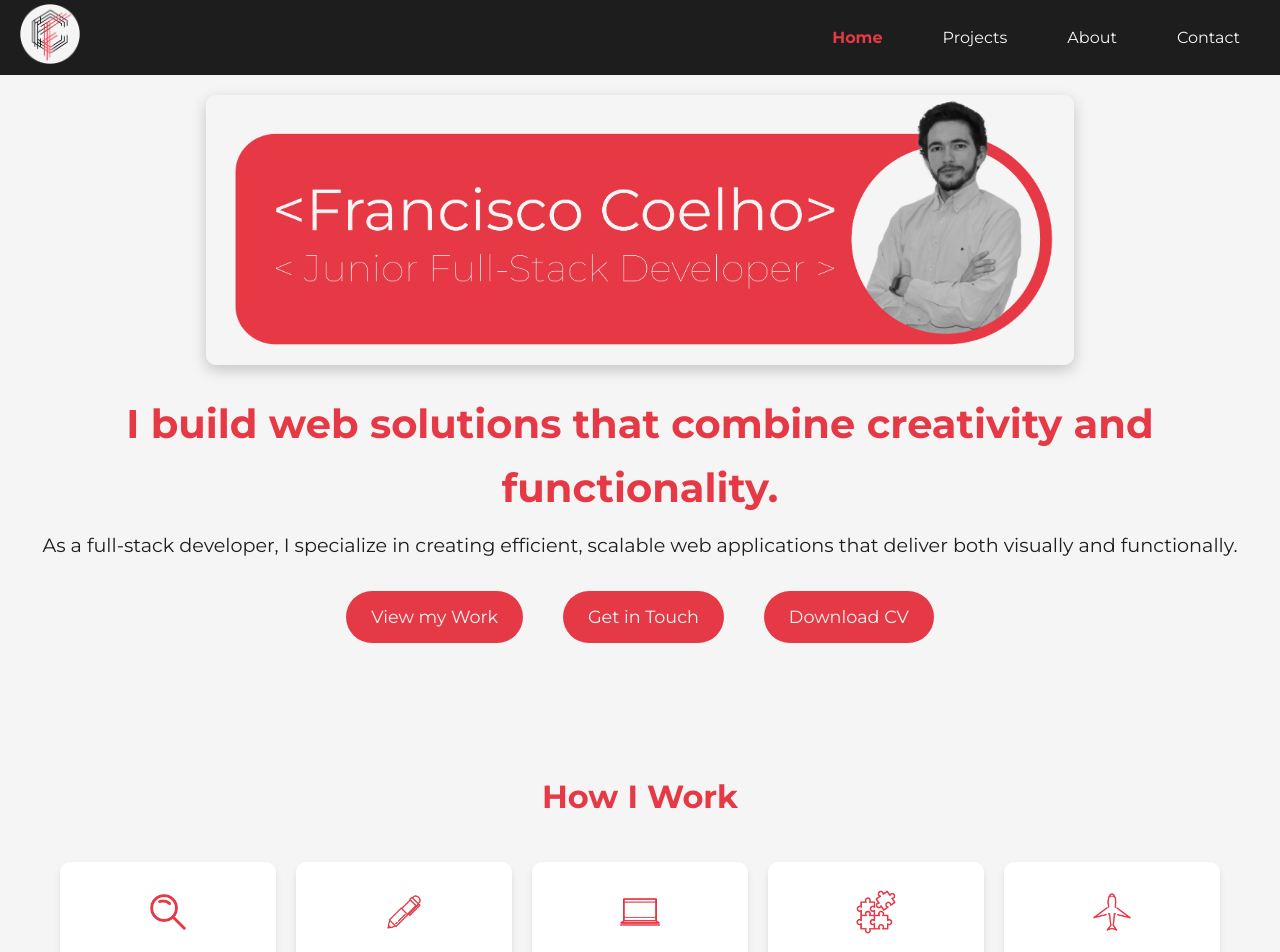
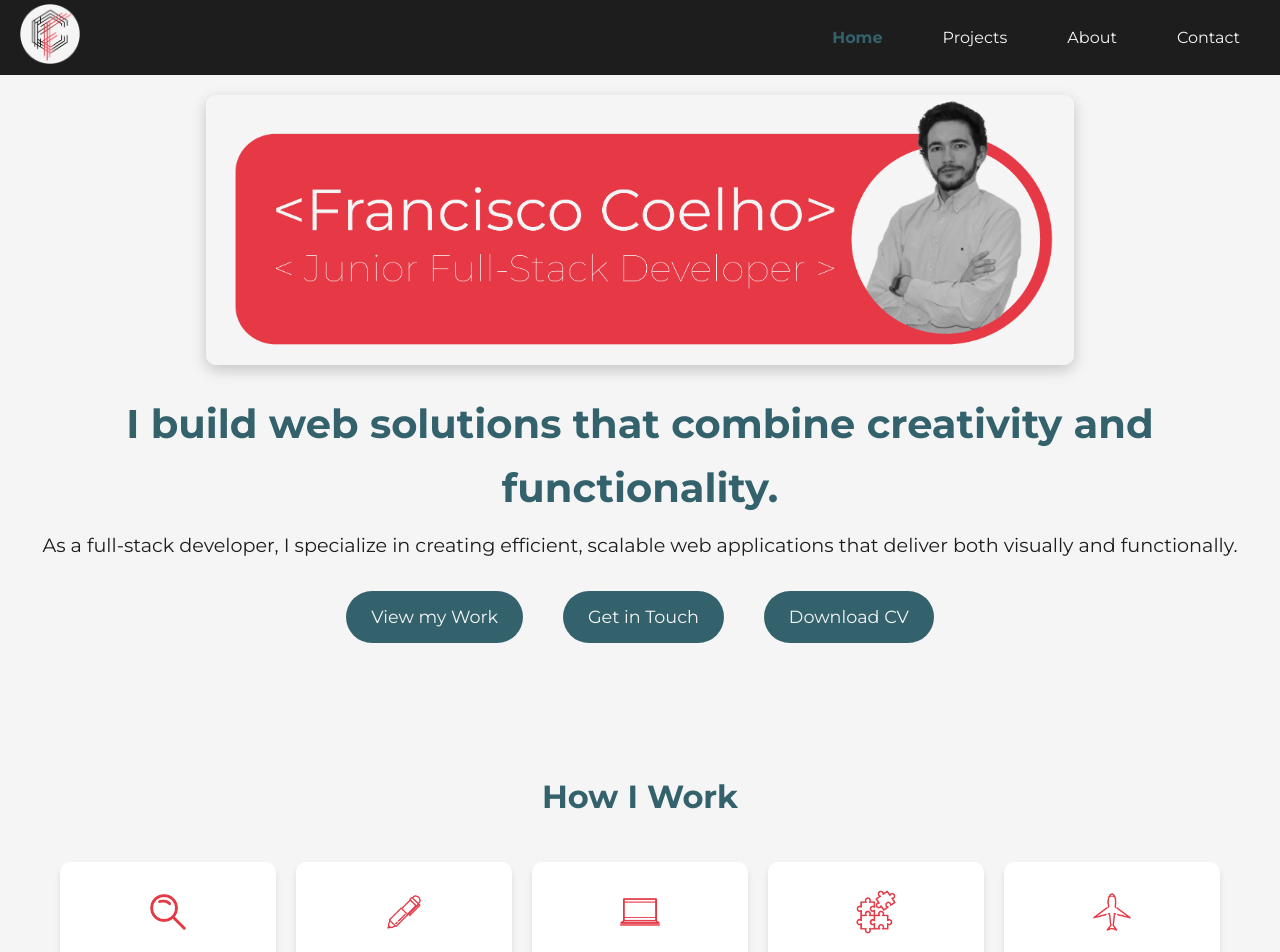
Before and after one commit to coelhof12/coelhof12.github.io, a React (Create React App) app: page /projects in a window 1280 px wide. Shown: the top 952 px of the page. Built offline with nearby package versions, Linux system fonts and the light colour scheme.

Commit message:
Replaced color theme

```diff
--- a/src/index.css
+++ b/src/index.css
@@ -21,13 +21,13 @@ body {
 h1 {
   font-size: 2.5rem;
   margin: 20px 0;
-  color: #E63946;
+  color: #34626c;
 }
 
 h2 {
   font-size: 2rem;
   margin: 18px 0;
-  color: #E63946;
+  color: #34626c;
 }
 
 h3 {
@@ -51,7 +51,7 @@ p {
 }
 
 a {
-  color: #E63946;
+  color: #34626c;
   text-decoration: none;
 }
 
@@ -65,7 +65,7 @@ a:hover {
   padding: 12px 25px;
   font-size: 1.1rem;
   color: #F5F5F5;
-  background-color: #E63946;
+  background-color: #34626c;
   border: none;
   border-radius: 30px;
   cursor: pointer;
--- a/src/pages/Home.js
+++ b/src/pages/Home.js
@@ -80,7 +80,7 @@ function Home() {
       <div className="github-stats">
         <h2>My GitHub Stats</h2>
         <img
-          src="https://github-readme-stats.vercel.app/api?username=coelhof12&show_icons=true&hide_border=true&bg_color=1D1D1D&title_color=E63946&text_color=F5F5F5&icon_color=E63946"
+          src="https://github-readme-stats.vercel.app/api?username=coelhof12&show_icons=true&hide_border=true&bg_color=1D1D1D&title_color=34626c&text_color=F5F5F5&icon_color=34626c"
           alt="GitHub Stats"
         />
       </div>
@@ -88,7 +88,7 @@ function Home() {
       {/* GitHub Top Languages Section */}
       <div className="github-languages">
         <img
-          src="https://github-readme-stats.vercel.app/api/top-langs/?username=coelhof12&layout=compact&hide_border=true&bg_color=1D1D1D&title_color=E63946&text_color=F5F5F5&icon_color=E63946"
+          src="https://github-readme-stats.vercel.app/api/top-langs/?username=coelhof12&layout=compact&hide_border=true&bg_color=1D1D1D&title_color=34626c&text_color=F5F5F5&icon_color=34626c"
           alt="Top Languages"
         />
       </div>
--- a/src/styles/App.css
+++ b/src/styles/App.css
@@ -13,7 +13,7 @@
 
 .about-intro h1 {
   font-family: 'Montserrat', sans-serif;
-  color: #E63946;
+  color: #34626c;
   text-transform: uppercase;
   margin-bottom: 20px;
 }
@@ -106,7 +106,7 @@
   left: 20px;
   width: 2px;
   height: 100%;
-  background-color: #E63946;
+  background-color: #34626c;
 }
 
 /* Timeline item styling */
@@ -114,7 +114,7 @@
   position: relative;
   padding: 20px;
   background-color: #fff;
-  border-left: 5px solid #E63946;
+  border-left: 5px solid #34626c;
   box-shadow: 0 4px 6px rgba(0, 0, 0, 0.1);
   opacity: 0;
   transform: translateY(50px);
@@ -122,7 +122,7 @@
 }
 
 .timeline-item h3 {
-  color: #E63946;
+  color: #34626c;
   font-weight: bold;
   margin-bottom: 10px;
 }
@@ -140,7 +140,7 @@
   top: 20px;
   width: 15px;
   height: 15px;
-  background-color: #E63946;
+  background-color: #34626c;
   border-radius: 50%;
   box-shadow: 0 0 0 4px #F5F5F5;
 }
--- a/src/styles/Components.css
+++ b/src/styles/Components.css
@@ -41,13 +41,13 @@ body, .main-content {
 }
 
 .navbar-links a:hover {
-  background-color: #E63946;
+  background-color: #34626c;
   color: #fff;
 }
 
 /* Active link styling */
 .navbar-links a.active {
-  color: #E63946;
+  color: #34626c;
   font-weight: bold;
 }
 
@@ -134,7 +134,7 @@ body, .main-content {
 }
 
 .footer-links a:hover {
-  color: #E63946;
+  color: #34626c;
 }
 
 .footer-copyright p {
--- a/src/styles/Contacts.css
+++ b/src/styles/Contacts.css
@@ -9,7 +9,7 @@
 .contact-container h1 {
   font-size: 3rem; /* Larger title for impact */
   margin-bottom: 30px;
-  color: #E63946;
+  color: #34626c;
   font-weight: 700;
 }
 
@@ -69,7 +69,7 @@
 
 .form-group input:focus,
 .form-group textarea:focus {
-  border-color: #E63946;
+  border-color: #34626c;
   box-shadow: 0 4px 8px rgba(230, 57, 70, 0.3);
   outline: none;
 }
@@ -90,13 +90,13 @@
   top: -10px;
   left: 10px;
   font-size: 0.85rem;
-  color: #E63946;
+  color: #34626c;
 }
 
 .submit-button {
   padding: 15px;
   border: none;
-  background-color: #E63946;
+  background-color: #34626c;
   color: white;
   font-size: 1.1rem;
   border-radius: 10px;
--- a/src/styles/Home.css
+++ b/src/styles/Home.css
@@ -27,7 +27,7 @@
 
 .intro-section h1 {
   font-size: 2.5rem;
-  color: #E63946;
+  color: #34626c;
   margin-bottom: 10px;
 }
 
@@ -48,7 +48,7 @@
   padding: 12px 25px;
   font-size: 1.1rem;
   color: #F5F5F5;
-  background-color: #E63946;
+  background-color: #34626c;
   border: none;
   border-radius: 30px;
   cursor: pointer;
@@ -82,7 +82,7 @@
 .development-process h2 {
   font-size: 2rem;
   margin-bottom: 40px;
-  color: #E63946;
+  color: #34626c;
 }
 
 /* Grid for the steps */
@@ -118,7 +118,7 @@
 }
 
 .process-step h3 {
-  color: #E63946;
+  color: #34626c;
   margin-bottom: 10px;
 }
 
```
Also changed, not shown: 4 other files (tests, documents, lock files or other folders).
